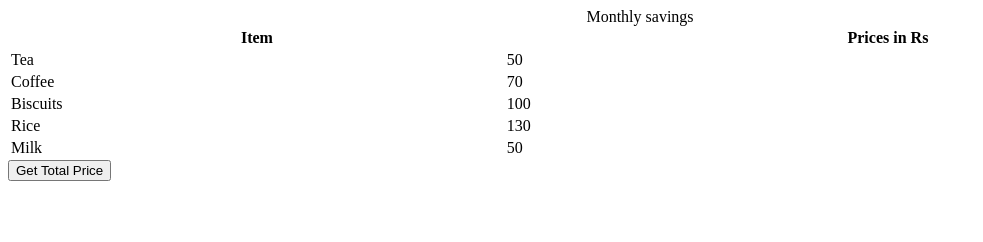
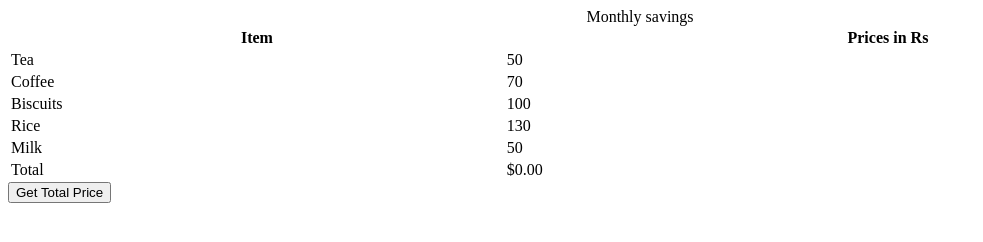
Before and after one commit to acciojob/grofers-checkout-Harshadsonar, a website: page main.html in a window 1280 px wide. Both pictures are taken after a click on the button "Get Total Price". Shown: the whole page, without its empty margins (0-983 px from the left). Drawn offline with Linux system fonts and the light colour scheme.

Commit message:
created a submission

```diff
--- a/main.html
+++ b/main.html
@@ -8,7 +8,7 @@
 
 <body>
     <!-- the entire body must be written by student -->
-    <table style="width: 100%">
+    <table id="groceryTable" style="width: 100%">
     <caption>
       Monthly savings
     </caption>
--- a/script.js
+++ b/script.js
@@ -3,7 +3,19 @@ getSumBtn.append("Get Total Price");
 document.body.appendChild(getSumBtn);
 
 const getSum = () => {
-//Add your code here
+  const priceElements = document.querySelectorAll("#groceryTable .prices");
+
+	let totalPrice = 0;
+	priceElements.forEach((priceElement) => {
+		const price = parseFloat(priceElement.textContent.replace('$',''));
+		totalPrice += price;
+	});
+
+	const totalRow = document.createElement("tr");
+	totalRow.innerHTML = `<td>Total</td><td class="prices">$${totalPrice.toFixed(2)}</td>`;
+
+	const table = document.getElementById("groceryTable");
+	table.appendChild(totalRow);
 
 };
 
```
